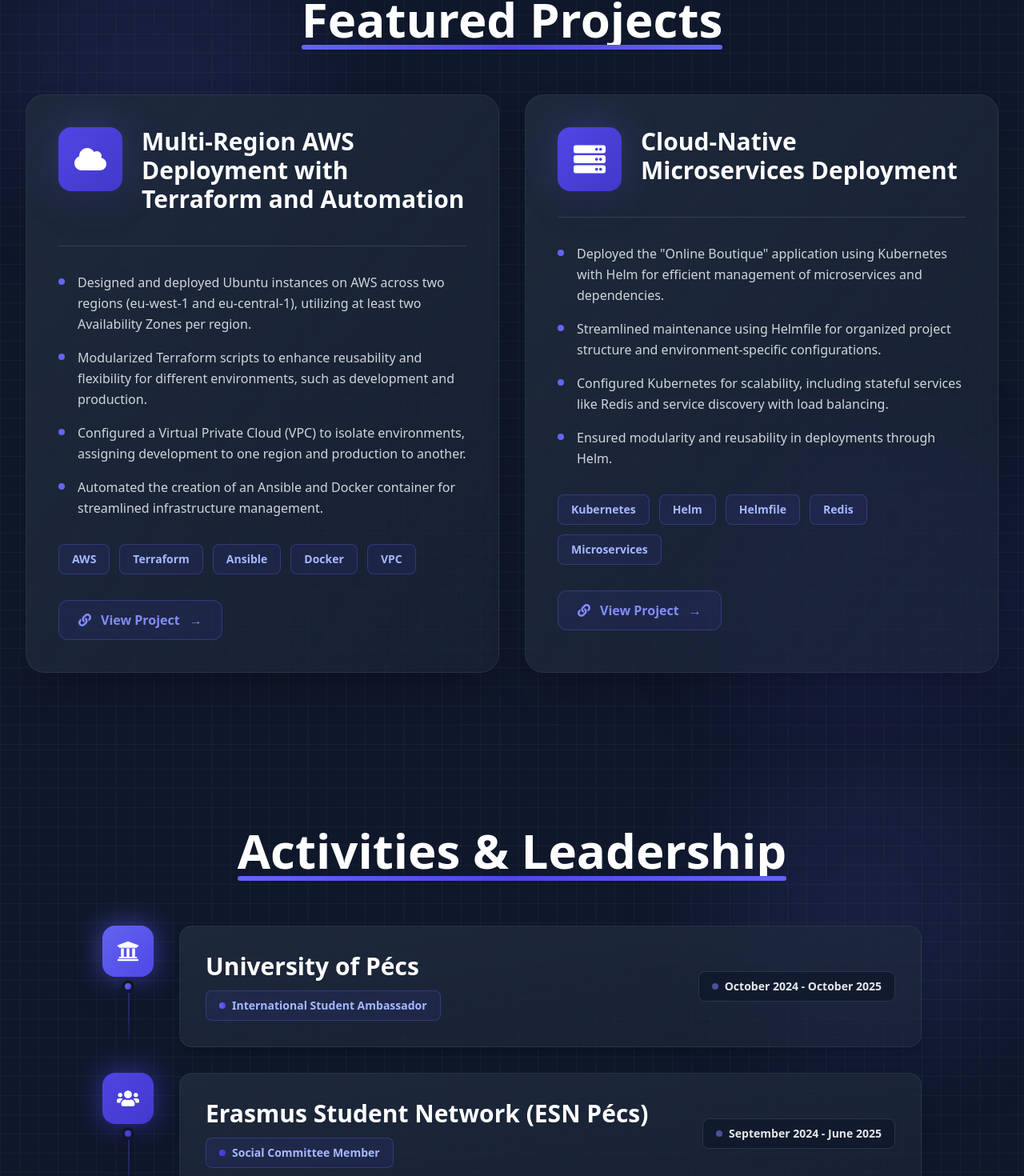
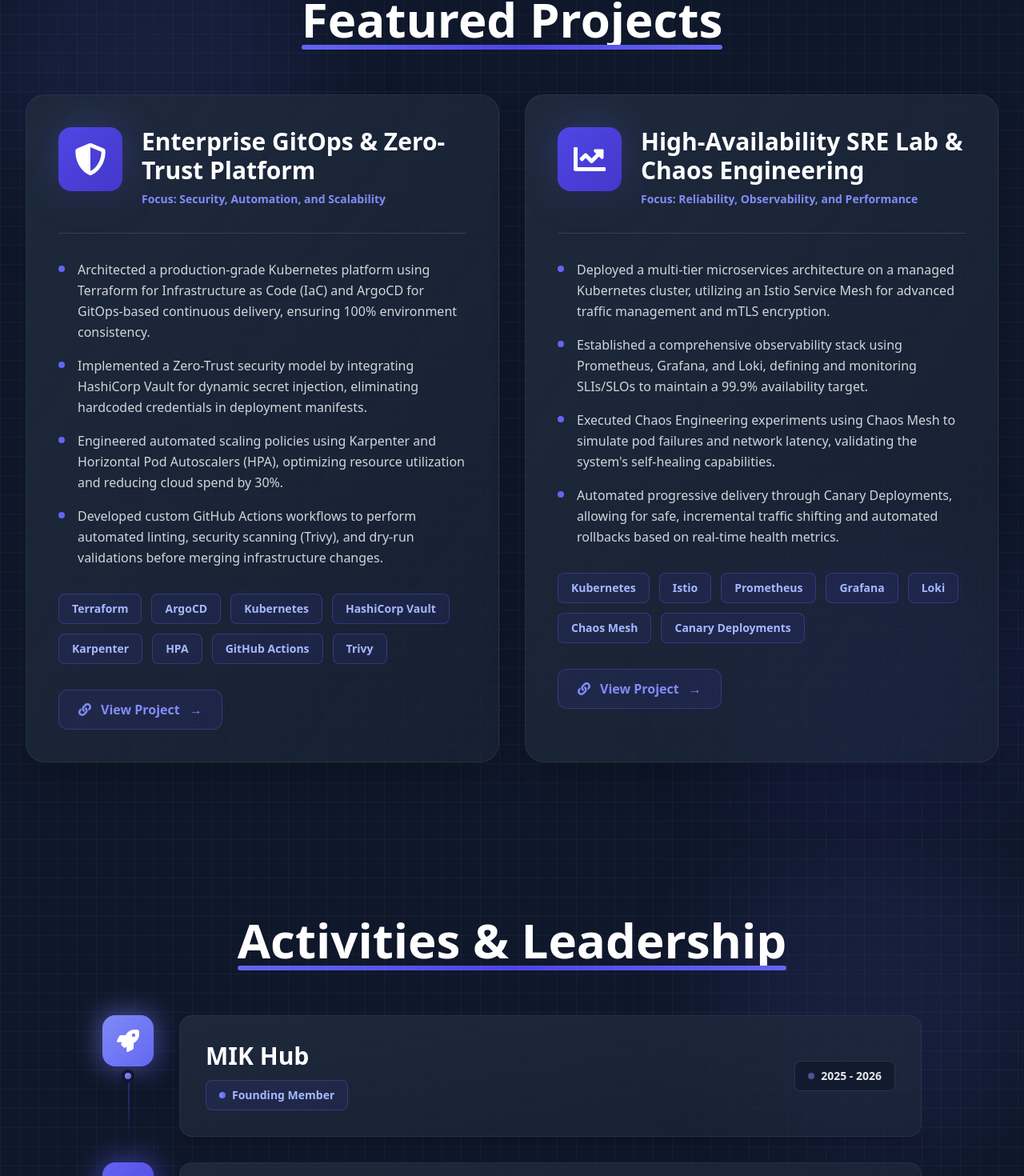
Before and after one commit to aminuiliyasu/personal_portfolio, a React (Vite) app: page / in a window 1280 px wide. Shown: the part 4959-6429 px from the top of the page at 80% size. Built offline with nearby package versions, Linux system fonts and the light colour scheme.

Commit message:
Update projects and add MIK Hub activity

```diff
--- a/src/components/Activities.jsx
+++ b/src/components/Activities.jsx
@@ -1,8 +1,16 @@
 import React from 'react'
-import { FaUniversity, FaUsers, FaHandshake, FaCode } from 'react-icons/fa'
+import { FaUniversity, FaUsers, FaHandshake, FaCode, FaRocket } from 'react-icons/fa'
 
 const Activities = () => {
   const activities = [
+    {
+      organization: 'MIK Hub',
+      role: 'Founding Member',
+      period: '2025 - 2026',
+      icon: <FaRocket className="text-white" size={24} />,
+      gradient: 'from-primary-400 to-primary-500',
+      bg: 'from-primary-400/20 to-primary-500/20'
+    },
     {
       organization: 'University of Pécs',
       role: 'International Student Ambassador',
--- a/src/components/Projects.jsx
+++ b/src/components/Projects.jsx
@@ -1,31 +1,33 @@
 import React from 'react'
-import { FaLink, FaCloud, FaCode, FaDocker, FaServer } from 'react-icons/fa'
+import { FaLink, FaShieldAlt, FaChartLine } from 'react-icons/fa'
 
 const Projects = () => {
   const projects = [
     {
-      title: 'Multi-Region AWS Deployment with Terraform and Automation',
+      title: 'Enterprise GitOps & Zero-Trust Platform',
       description: [
-        'Designed and deployed Ubuntu instances on AWS across two regions (eu-west-1 and eu-central-1), utilizing at least two Availability Zones per region.',
-        'Modularized Terraform scripts to enhance reusability and flexibility for different environments, such as development and production.',
-        'Configured a Virtual Private Cloud (VPC) to isolate environments, assigning development to one region and production to another.',
-        'Automated the creation of an Ansible and Docker container for streamlined infrastructure management.'
+        'Architected a production-grade Kubernetes platform using Terraform for Infrastructure as Code (IaC) and ArgoCD for GitOps-based continuous delivery, ensuring 100% environment consistency.',
+        'Implemented a Zero-Trust security model by integrating HashiCorp Vault for dynamic secret injection, eliminating hardcoded credentials in deployment manifests.',
+        'Engineered automated scaling policies using Karpenter and Horizontal Pod Autoscalers (HPA), optimizing resource utilization and reducing cloud spend by 30%.',
+        'Developed custom GitHub Actions workflows to perform automated linting, security scanning (Trivy), and dry-run validations before merging infrastructure changes.'
       ],
-      technologies: ['AWS', 'Terraform', 'Ansible', 'Docker', 'VPC'],
-      icon: <FaCloud className="text-primary-600" size={32} />,
-      link: '#'
+      technologies: ['Terraform', 'ArgoCD', 'Kubernetes', 'HashiCorp Vault', 'Karpenter', 'HPA', 'GitHub Actions', 'Trivy'],
+      icon: <FaShieldAlt className="text-primary-600" size={32} />,
+      link: '#',
+      focus: 'Security, Automation, and Scalability'
     },
     {
-      title: 'Cloud-Native Microservices Deployment',
+      title: 'High-Availability SRE Lab & Chaos Engineering',
       description: [
-        'Deployed the "Online Boutique" application using Kubernetes with Helm for efficient management of microservices and dependencies.',
-        'Streamlined maintenance using Helmfile for organized project structure and environment-specific configurations.',
-        'Configured Kubernetes for scalability, including stateful services like Redis and service discovery with load balancing.',
-        'Ensured modularity and reusability in deployments through Helm.'
+        'Deployed a multi-tier microservices architecture on a managed Kubernetes cluster, utilizing an Istio Service Mesh for advanced traffic management and mTLS encryption.',
+        'Established a comprehensive observability stack using Prometheus, Grafana, and Loki, defining and monitoring SLIs/SLOs to maintain a 99.9% availability target.',
+        'Executed Chaos Engineering experiments using Chaos Mesh to simulate pod failures and network latency, validating the system\'s self-healing capabilities.',
+        'Automated progressive delivery through Canary Deployments, allowing for safe, incremental traffic shifting and automated rollbacks based on real-time health metrics.'
       ],
-      technologies: ['Kubernetes', 'Helm', 'Helmfile', 'Redis', 'Microservices'],
-      icon: <FaServer className="text-primary-600" size={32} />,
-      link: '#'
+      technologies: ['Kubernetes', 'Istio', 'Prometheus', 'Grafana', 'Loki', 'Chaos Mesh', 'Canary Deployments'],
+      icon: <FaChartLine className="text-primary-600" size={32} />,
+      link: '#',
+      focus: 'Reliability, Observability, and Performance'
     }
   ]
 
@@ -74,6 +76,11 @@ const Projects = () => {
                       <h3 className="text-2xl md:text-3xl font-extrabold text-white mb-2 group-hover:text-primary-300 transition-colors leading-tight">
                         {project.title}
                       </h3>
+                      {project.focus && (
+                        <p className="text-sm text-primary-400 font-semibold mt-1">
+                          Focus: {project.focus}
+                        </p>
+                      )}
                     </div>
                   </div>
 
```
